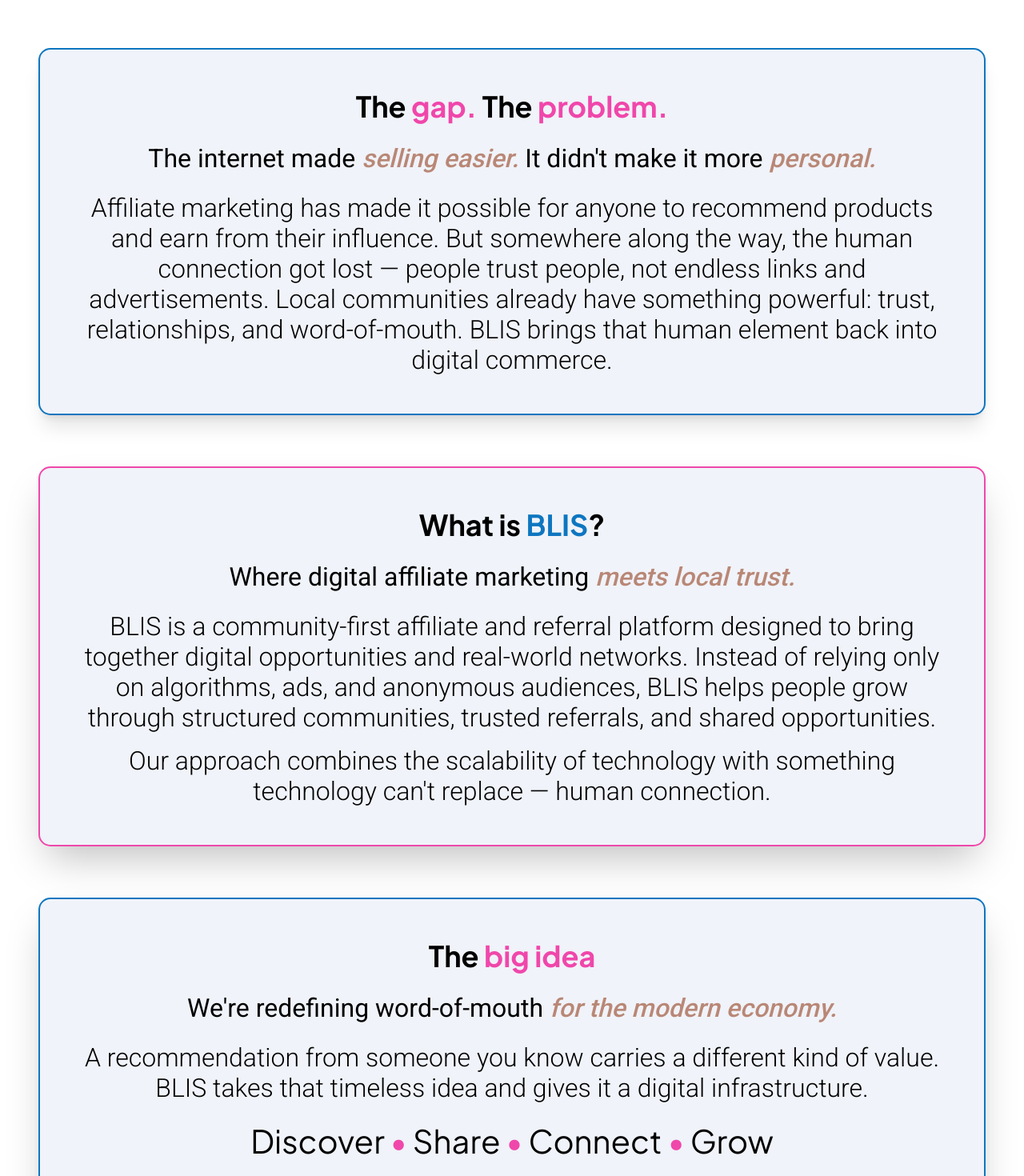
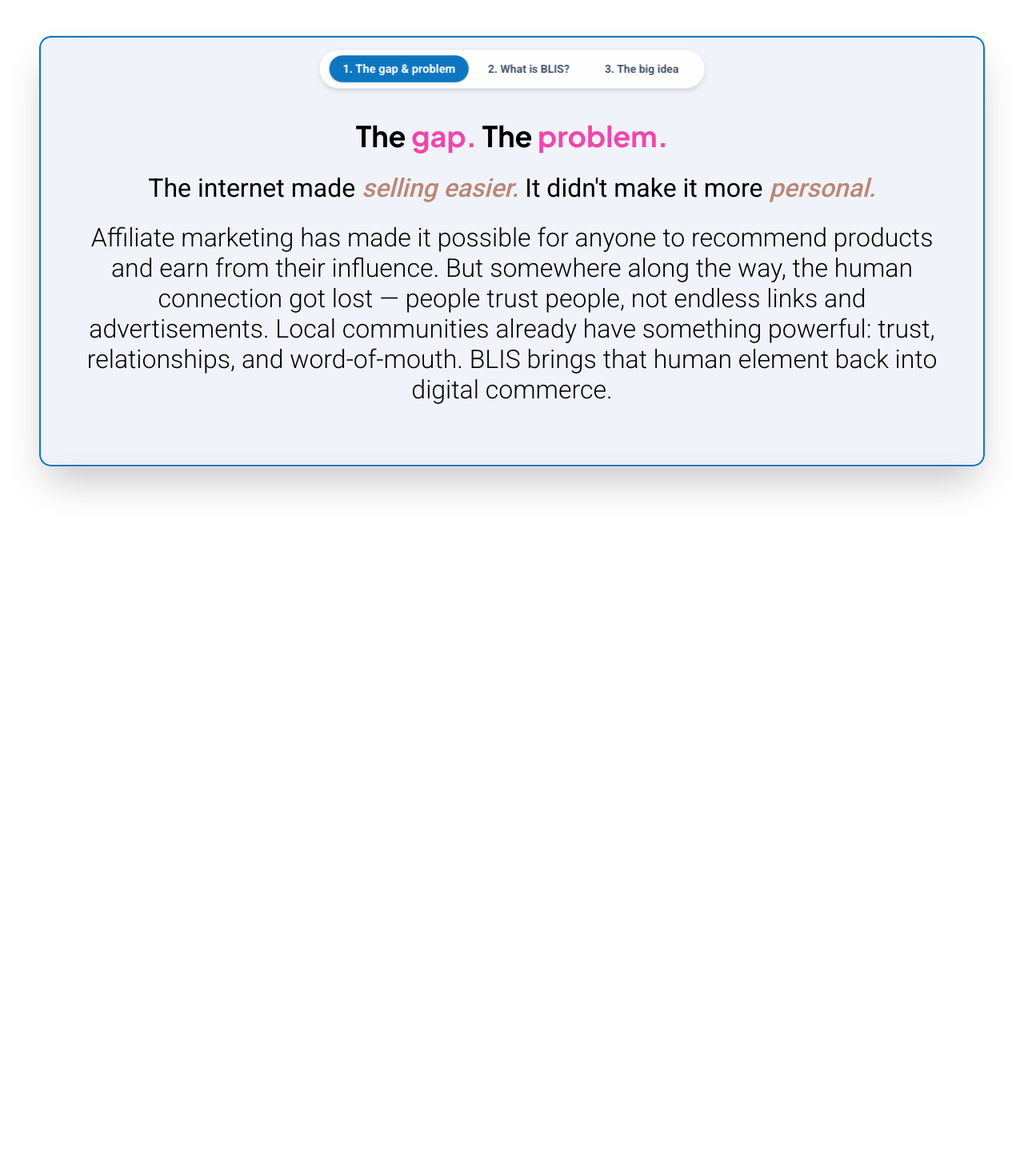
Before and after one commit to sahilbhargava6/blis_frontend, a Next.js app: page /about in a window 1280 px wide. Shown: the part 1000-2470 px from the top of the page at 80% size. Built offline with nearby package versions, Linux system fonts and the light colour scheme.

Commit message:
text and scroll effect

```diff
--- a/src/app/about/page.tsx
+++ b/src/app/about/page.tsx
@@ -207,11 +207,11 @@
           {/* Banner 1 (Rectangle 6 - Pink Tint, Left Aligned Box) */}
           <div className="w-full min-h-[190px] bg-[#F047AB]/20 border-t border-b border-[#F047AB] px-6 md:px-24 flex items-center">
             <div className="max-w-[1260px] mx-auto w-full flex justify-start">
-              <div className="text-left max-w-xl space-y-1">
+              <div className="text-left w-full space-y-1">
                 <h3 className="text-2xl md:text-[32px] font-bold text-black font-['Roboto'] leading-[38px]">
                   Discover and share
                 </h3>
-                <p className="text-xl md:text-[28px] text-black font-light font-['Roboto'] leading-[36px]">
+                <p className="text-xl md:text-[28px] text-black font-light font-['Roboto'] leading-[36px] max-w-4xl">
                   Find campaigns worth recommending and share them through your network.
                 </p>
               </div>
@@ -221,11 +221,11 @@
           {/* Banner 2 (Rectangle 57 - Blue Tint, Right Aligned Box) */}
           <div className="w-full min-h-[190px] bg-[#0E76C0]/20 border-b border-[#0E76C0] px-6 md:px-24 flex items-center">
             <div className="max-w-[1260px] mx-auto w-full flex justify-end">
-              <div className="text-right max-w-xl space-y-1">
+              <div className="text-right w-full flex flex-col items-end space-y-1">
                 <h3 className="text-2xl md:text-[32px] font-bold text-black font-['Roboto'] leading-[38px]">
                   Build local chapters
                 </h3>
-                <p className="text-xl md:text-[28px] text-black font-light font-['Roboto'] leading-[36px]">
+                <p className="text-xl md:text-[28px] text-black font-light font-['Roboto'] leading-[36px] max-w-4xl">
                   Create and participate in structured community groups close to home.
                 </p>
               </div>
@@ -235,11 +235,11 @@
           {/* Banner 3 (Rectangle 58 - Pink Tint, Left Aligned Box) */}
           <div className="w-full min-h-[190px] bg-[#F047AB]/20 border-b border-[#F047AB] px-6 md:px-24 flex items-center">
             <div className="max-w-[1260px] mx-auto w-full flex justify-start">
-              <div className="text-left max-w-xl space-y-1">
+              <div className="text-left w-full space-y-1">
                 <h3 className="text-2xl md:text-[32px] font-bold text-black font-['Roboto'] leading-[38px]">
                   Your own storefront
                 </h3>
-                <p className="text-xl md:text-[28px] text-black font-light font-['Roboto'] leading-[36px]">
+                <p className="text-xl md:text-[28px] text-black font-light font-['Roboto'] leading-[36px] max-w-4xl">
                   A digital storefront that connects your recommendations with customers.
                 </p>
               </div>
@@ -249,11 +249,11 @@
           {/* Banner 4 (Rectangle 59 - Blue Tint, Right Aligned Box) */}
           <div className="w-full min-h-[190px] bg-[#0E76C0]/20 border-b border-[#0E76C0] px-6 md:px-24 flex items-center">
             <div className="max-w-[1260px] mx-auto w-full flex justify-end">
-              <div className="text-right max-w-xl space-y-1">
+              <div className="text-right w-full flex flex-col items-end space-y-1">
                 <h3 className="text-2xl md:text-[32px] font-bold text-black font-['Roboto'] leading-[38px]">
                   Beyond the click
                 </h3>
-                <p className="text-xl md:text-[28px] text-black font-light font-['Roboto'] leading-[36px]">
+                <p className="text-xl md:text-[28px] text-black font-light font-['Roboto'] leading-[36px] max-w-4xl">
                   Take commerce beyond links and into genuine customer conversations.
                 </p>
               </div>
--- a/src/components/StackingCards.tsx
+++ b/src/components/StackingCards.tsx
@@ -1,35 +1,119 @@
 'use client';
 
+import { useState, useEffect, useRef } from 'react';
+
 export default function StackingCards() {
+  const containerRef = useRef<HTMLDivElement>(null);
+  const [activeCard, setActiveCard] = useState(0);
+  const [card2Y, setCard2Y] = useState(100);
+  const [card3Y, setCard3Y] = useState(100);
+
+  useEffect(() => {
+    const handleScroll = () => {
+      if (!containerRef.current) return;
+      const rect = containerRef.current.getBoundingClientRect();
+      const windowHeight = window.innerHeight;
+
+      const totalDistance = rect.height - windowHeight;
+      if (totalDistance <= 0) return;
+
+      const scrolled = -rect.top;
+      const progress = Math.max(0, Math.min(1, scrolled / totalDistance));
+
+      // Card 2 slides up between progress 0.15 and 0.45
+      let c2 = 100;
+      if (progress <= 0.15) c2 = 100;
+      else if (progress >= 0.45) c2 = 0;
+      else c2 = ((0.45 - progress) / 0.30) * 100;
+
+      // Card 3 slides up between progress 0.55 and 0.85
+      let c3 = 100;
+      if (progress <= 0.55) c3 = 100;
+      else if (progress >= 0.85) c3 = 0;
+      else c3 = ((0.85 - progress) / 0.30) * 100;
+
+      setCard2Y(c2);
+      setCard3Y(c3);
+
+      if (progress < 0.35) setActiveCard(0);
+      else if (progress < 0.70) setActiveCard(1);
+      else setActiveCard(2);
+    };
+
+    window.addEventListener('scroll', handleScroll, { passive: true });
+    handleScroll();
+    return () => window.removeEventListener('scroll', handleScroll);
+  }, []);
+
+  const scrollToCard = (index: number) => {
+    if (!containerRef.current) return;
+    const rect = containerRef.current.getBoundingClientRect();
+    const scrollTop = window.pageYOffset || document.documentElement.scrollTop;
+    const containerTop = rect.top + scrollTop;
+    const totalDistance = rect.height - window.innerHeight;
+
+    let targetProgress = 0;
+    if (index === 1) targetProgress = 0.35;
+    if (index === 2) targetProgress = 0.75;
+
+    window.scrollTo({
+      top: containerTop + totalDistance * targetProgress,
+      behavior: 'smooth'
+    });
+  };
+
   return (
-    <div className="w-full max-w-[1780px] mx-auto px-4 md:px-12 my-12 space-y-16">
+    <div ref={containerRef} className="relative h-[220vh] w-full max-w-[1780px] mx-auto px-4 md:px-12 my-8">
+
+      {/* Sticky Card Viewport Container */}
+      <div className="sticky top-28 h-[600px] md:h-[540px] w-full rounded-[15px] shadow-2xl overflow-hidden bg-slate-50 border border-slate-200">
+
+        {/* Top Control Tabs */}
+        <div className="absolute top-4 left-1/2 -translate-x-1/2 z-40 flex items-center gap-3 bg-white/90 backdrop-blur-md px-4 py-2 rounded-full shadow-md border border-slate-200">
+          {[
+            { title: '1. The gap & problem', index: 0 },
+            { title: '2. What is BLIS?', index: 1 },
+            { title: '3. The big idea', index: 2 }
+          ].map((tab) => (
+            <button
+              key={tab.index}
+              onClick={() => scrollToCard(tab.index)}
+              className={`px-4 py-1.5 rounded-full text-xs md:text-sm font-bold transition-all ${
+                activeCard === tab.index
+                  ? 'bg-[#0E76C0] text-white shadow-sm scale-105'
+                  : 'text-slate-600 hover:text-slate-900 hover:bg-slate-100'
+              }`}
+            >
+              {tab.title}
+            </button>
+          ))}
+        </div>
 
         {/* Card 1: The gap. The problem. */}
-      <div className="sticky top-24 z-10 w-full bg-[#F0F3F9] border-2 border-[#0E76C0] rounded-[15px] p-8 md:p-12 text-center space-y-6 shadow-xl transition-all duration-300">
-        <h2 className="text-3xl md:text-[36px] font-bold font-['Plus_Jakarta_Sans'] text-black leading-[45px]">
+        <div className="absolute inset-0 w-full h-full bg-[#F0F3F9] border-2 border-[#0E76C0] rounded-[15px] p-8 md:p-12 text-center space-y-6 flex flex-col justify-center shadow-xl">
+          <h2 className="text-3xl md:text-[36px] font-bold font-['Plus_Jakarta_Sans'] text-black leading-[45px] pt-6">
             The <span className="text-[#F047AB]">gap.</span> The <span className="text-[#F047AB]">problem.</span>
           </h2>
-
           <p className="text-2xl md:text-[32px] text-black font-normal leading-[38px] font-['Roboto']">
             The internet made <span className="text-[#B98776] italic font-medium">selling easier.</span> It didn&apos;t make it more <span className="text-[#B98776] italic font-medium">personal.</span>
           </p>
-
-        <p className="text-xl md:text-[32px] text-black font-light leading-relaxed md:leading-[38px] font-['Roboto'] max-w-[1260px] mx-auto">
+          <p className="text-xl md:text-[28px] lg:text-[32px] text-black font-light leading-relaxed md:leading-[38px] font-['Roboto'] max-w-[1260px] mx-auto">
             Affiliate marketing has made it possible for anyone to recommend products and earn from their influence. But somewhere along the way, the human connection got lost — people trust people, not endless links and advertisements. Local communities already have something powerful: trust, relationships, and word-of-mouth. BLIS brings that human element back into digital commerce.
           </p>
         </div>
 
-      {/* Card 2: What is BLIS? (Slides up and stacks over Card 1) */}
-      <div className="sticky top-28 z-20 w-full bg-[#F0F3F9] border-2 border-[#F047AB] rounded-[15px] p-8 md:p-12 text-center space-y-6 shadow-2xl transition-all duration-300">
-        <h2 className="text-3xl md:text-[36px] font-bold font-['Plus_Jakarta_Sans'] text-black leading-[45px]">
+        {/* Card 2: What is BLIS? (Slides up over Card 1) */}
+        <div
+          className="absolute inset-0 w-full h-full bg-[#F0F3F9] border-2 border-[#F047AB] rounded-[15px] p-8 md:p-12 text-center space-y-6 flex flex-col justify-center shadow-2xl transition-transform duration-75 ease-out"
+          style={{ transform: `translateY(${card2Y}%)` }}
+        >
+          <h2 className="text-3xl md:text-[36px] font-bold font-['Plus_Jakarta_Sans'] text-black leading-[45px] pt-6">
             What is <span className="text-[#0E76C0]">BLIS</span>?
           </h2>
-
           <p className="text-2xl md:text-[32px] text-black font-normal leading-[38px] font-['Roboto']">
             Where digital affiliate marketing <span className="text-[#B98776] italic font-medium">meets local trust.</span>
           </p>
-
-        <div className="space-y-4 text-xl md:text-[32px] text-black font-light leading-relaxed md:leading-[38px] font-['Roboto'] max-w-[1260px] mx-auto">
+          <div className="space-y-4 text-xl md:text-[28px] lg:text-[32px] text-black font-light leading-relaxed md:leading-[38px] font-['Roboto'] max-w-[1260px] mx-auto">
             <p>
               BLIS is a community-first affiliate and referral platform designed to bring together digital opportunities and real-world networks. Instead of relying only on algorithms, ads, and anonymous audiences, BLIS helps people grow through structured communities, trusted referrals, and shared opportunities.
             </p>
@@ -39,26 +123,24 @@
           </div>
         </div>
 
-      {/* Card 3: The big idea (Slides up and stacks over Card 2) */}
-      <div className="sticky top-32 z-30 w-full bg-[#F0F3F9] border-2 border-[#0E76C0] rounded-[15px] p-8 md:p-12 text-center space-y-6 shadow-2xl transition-all duration-300">
-        <h2 className="text-3xl md:text-[36px] font-bold font-['Plus_Jakarta_Sans'] text-black leading-[45px]">
+        {/* Card 3: The big idea (Slides up over Card 2) */}
+        <div
+          className="absolute inset-0 w-full h-full bg-[#F0F3F9] border-2 border-[#0E76C0] rounded-[15px] p-8 md:p-12 text-center space-y-6 flex flex-col justify-center shadow-2xl transition-transform duration-75 ease-out"
+          style={{ transform: `translateY(${card3Y}%)` }}
+        >
+          <h2 className="text-3xl md:text-[36px] font-bold font-['Plus_Jakarta_Sans'] text-black leading-[45px] pt-6">
             The <span className="text-[#F047AB]">big idea</span>
           </h2>
-
           <p className="text-2xl md:text-[32px] text-black font-normal leading-[38px] font-['Roboto']">
             We&apos;re redefining word-of-mouth <span className="text-[#B98776] italic font-medium">for the modern economy.</span>
           </p>
-
-        <div className="space-y-4 text-xl md:text-[32px] text-black font-light leading-relaxed md:leading-[38px] font-['Roboto'] max-w-[1260px] mx-auto">
+          <div className="space-y-3 text-xl md:text-[26px] lg:text-[30px] text-black font-light leading-relaxed md:leading-[36px] font-['Roboto'] max-w-[1260px] mx-auto">
             <p>
               A recommendation from someone you know carries a different kind of value. BLIS takes that timeless idea and gives it a digital infrastructure.
             </p>
-
-          {/* Highlighted Row */}
-          <div className="text-2xl md:text-[40px] font-normal text-black font-['Plus_Jakarta_Sans'] py-1">
+            <div className="text-2xl md:text-[36px] font-normal text-black font-['Plus_Jakarta_Sans'] py-1">
               Discover <span className="text-[#F047AB]">•</span> Share <span className="text-[#F047AB]">•</span> Connect <span className="text-[#F047AB]">•</span> Grow
             </div>
-
             <p>
               The goal isn&apos;t to replace relationships with technology. It&apos;s to make those relationships more powerful.
             </p>
@@ -66,5 +148,6 @@
         </div>
 
       </div>
+    </div>
   );
 }
```
Lines whose indentation alone changed are shown as unchanged.
